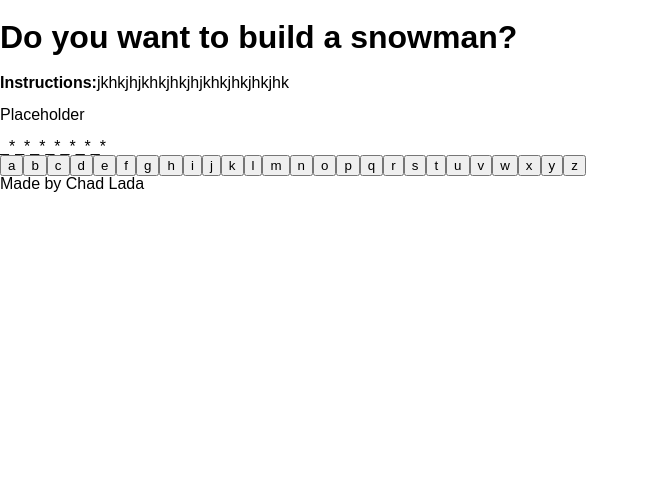
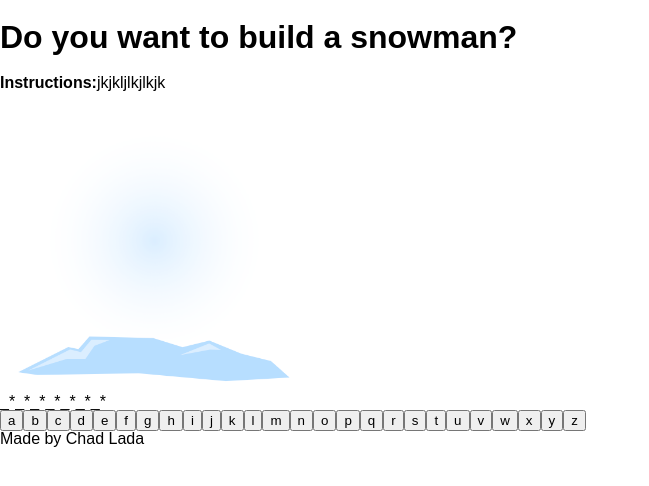
Before and after one commit to chadlada/Snowman, a React (Vite) app: page / in a window 1280 px wide. Shown: the top 486 px of the page, without its empty margins (0-649 px from the left). Built offline with nearby package versions, Linux system fonts and the light colour scheme.

Commit message:
Hard coded snowman image added to HTML

```diff
--- a/src/App.tsx
+++ b/src/App.tsx
@@ -1,4 +1,5 @@
 import React from 'react'
+import step0 from './images/step_0.png'
 
 export function App() {
   return (
@@ -8,10 +9,10 @@ export function App() {
       </header>
       <body>
         <section className="instructions">
-          <strong>Instructions:</strong>jkhkjhjkhkjhkjhjkhkjhkjhkjhk
+          <strong>Instructions:</strong>jkjkljlkjlkjk
         </section>
         <section className="snowman-image">
-          <p>Placeholder</p>
+          <img src={step0} width="300" />
         </section>
         <section className="word-display">_*_*_*_*_*_*_*</section>
         <section className="alphabet-buttons">
```
